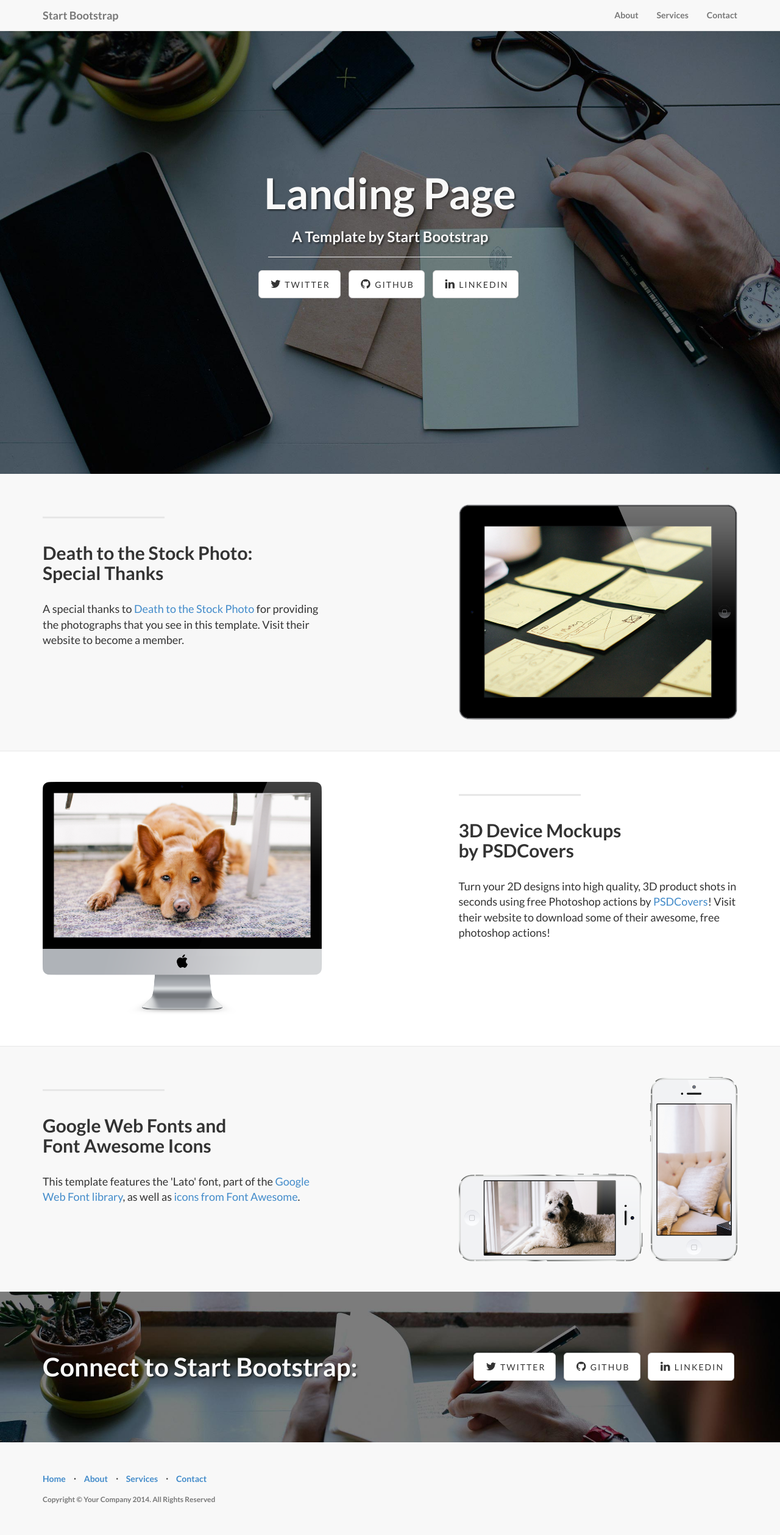
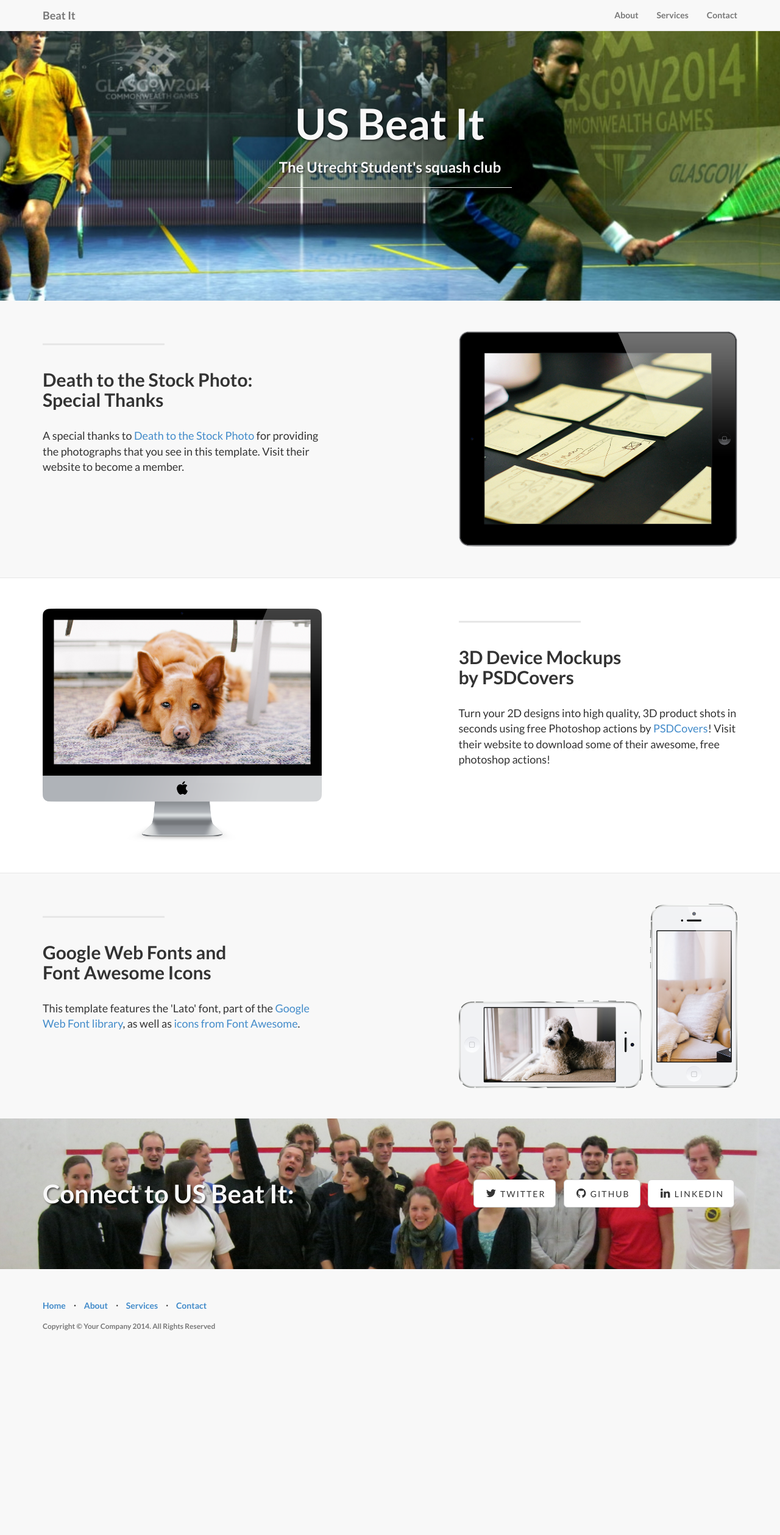
Before and after one commit to netogallo/beatit, a Django app: page / in a window 1280 px wide. Shown: the whole page at 61% size. After the commit the page ends 2182 px from the top, so only its background shows below. Run offline with Django 3.2, Linux system fonts and the light colour scheme; some libraries are stand-ins or nearby versions.

Commit message:
Added some images

```diff
--- a/usbeatit/static/css/landing-page.css
+++ b/usbeatit/static/css/landing-page.css
@@ -31,14 +31,14 @@
     padding-bottom: 50px;
     text-align: center;
     color: #f8f8f8;
-    background: url(../img/intro-bg.jpg) no-repeat center center;
+    background: url(../img/home/squash.jpg) no-repeat center center;
     background-size: cover;
 }
 
 .intro-message {
     position: relative;
-    padding-top: 20%;
-    padding-bottom: 20%;
+    padding-top: 10%;
+    padding-bottom: 10%;
 }
 
 .intro-message > h1 {
@@ -112,7 +112,7 @@
 .banner {
     padding: 100px 0;
     color: #f8f8f8;
-    background: url(../img/banner-bg.jpg) no-repeat center center;
+    background: url(../img/home/group.jpg) no-repeat center center;
     background-size: cover;
 }
 
--- a/usbeatit/templates/index.html
+++ b/usbeatit/templates/index.html
@@ -1,4 +1,5 @@
 {% load staticfiles %}
+{% load i18n %}
 <!DOCTYPE html>
 <html lang="en">
 
@@ -11,7 +12,7 @@
     <meta name="author" content="">
 
     {% block title %}
-    <title>Landing Page - Start Bootstrap Theme</title>
+    <title>{% trans 'US Beat It' %}</title>
     {% endblock %}
 
     <!-- Bootstrap Core CSS -->
@@ -46,7 +47,7 @@
                     <span class="icon-bar"></span>
                     <span class="icon-bar"></span>
                 </button>
-                <a class="navbar-brand" href="#">Start Bootstrap</a>
+                <a class="navbar-brand" href="#">{% trans 'Beat It' %}</a>
             </div>
             <!-- Collect the nav links, forms, and other content for toggling -->
             <div class="collapse navbar-collapse" id="bs-example-navbar-collapse-1">
@@ -77,9 +78,10 @@
             <div class="row">
                 <div class="col-lg-12">
                     <div class="intro-message">
-                        <h1>Landing Page</h1>
-                        <h3>A Template by Start Bootstrap</h3>
+                        <h1>{% trans 'US Beat It' %}</h1>
+                        <h3>{% trans "The Utrecht Student's squash club" %}</h3>
                         <hr class="intro-divider">
+			{% comment %}
                         <ul class="list-inline intro-social-buttons">
                             <li>
                                 <a href="https://twitter.com/SBootstrap" class="btn btn-default btn-lg"><i class="fa fa-twitter fa-fw"></i> <span class="network-name">Twitter</span></a>
@@ -91,6 +93,7 @@
                                 <a href="#" class="btn btn-default btn-lg"><i class="fa fa-linkedin fa-fw"></i> <span class="network-name">Linkedin</span></a>
                             </li>
                         </ul>
+			{% endcomment %}
                     </div>
                 </div>
             </div>
@@ -175,7 +178,7 @@
 
             <div class="row">
                 <div class="col-lg-6">
-                    <h2>Connect to Start Bootstrap:</h2>
+                    <h2>{% trans 'Connect to US Beat It:' %}</h2>
                 </div>
                 <div class="col-lg-6">
                     <ul class="list-inline banner-social-buttons">
```
Also changed, not shown: usbeatit/static/img/home/group.jpg (added), usbeatit/static/img/home/squash.jpg (added), 1 other file.
